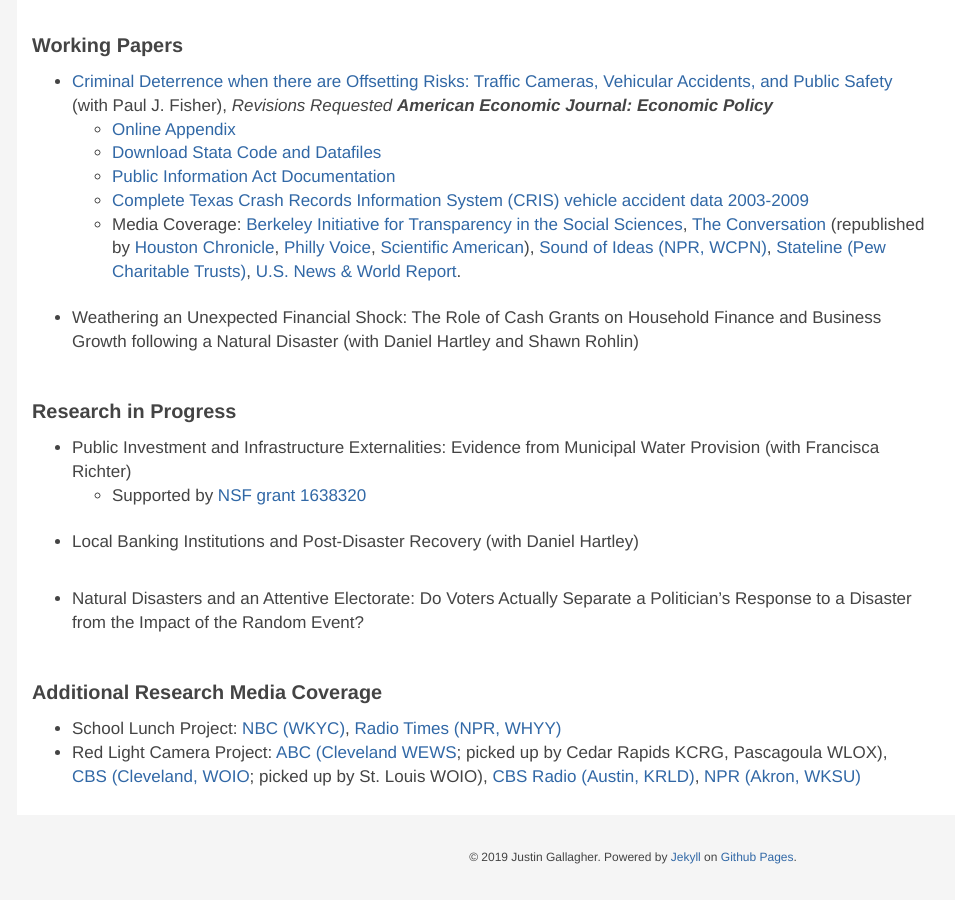
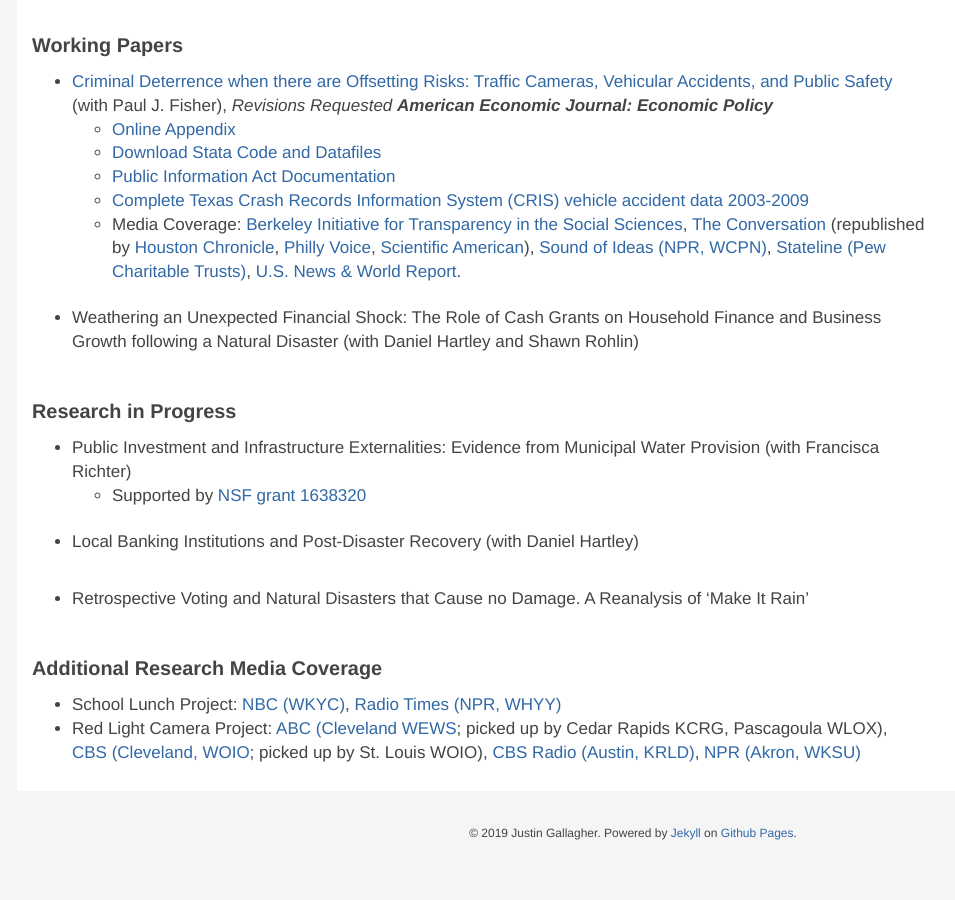
Before and after one commit to justinpgallagher/justinpgallagher.github.io, a Jekyll site: the page built from research.html, in a window 1280 px wide and 900 px high, scrolled down 860 px. Shown: the whole window, without its empty margins (7-962 px from the left). Built offline with Jekyll 4.4.1, drawn with Linux system fonts in a browser that asks for light colours; nearby versions of some CDN libraries; some web fonts are replaced; library files that are not in the unit come from our copies; after the commit the page ends 1736 px from its top, so only the background shows below that.

Commit message:
Update research.md

```diff
--- a/_includes/research.md
+++ b/_includes/research.md
@@ -70,7 +70,7 @@
 
 - {:.pub_li} Local Banking Institutions and Post-Disaster Recovery (with Daniel Hartley)
 
-- {:.pub_li} Natural Disasters and an Attentive Electorate: Do Voters Actually Separate a Politician's Response to a Disaster from the Impact of the Random Event?
+- {:.pub_li} Retrospective Voting and Natural Disasters that Cause no Damage. A Reanalysis of 'Make It Rain'
 
 ### Additional Research Media Coverage
 
```
